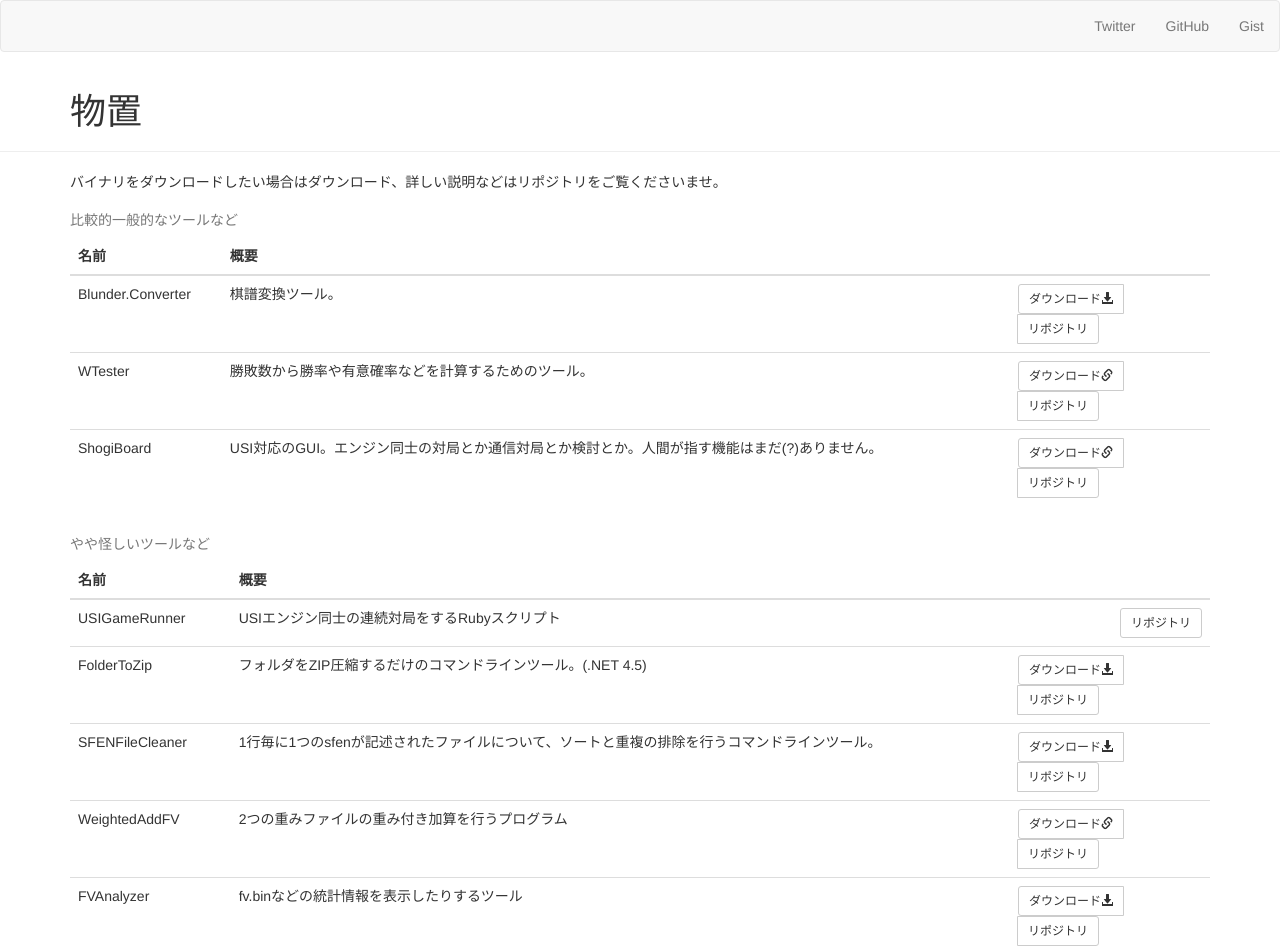
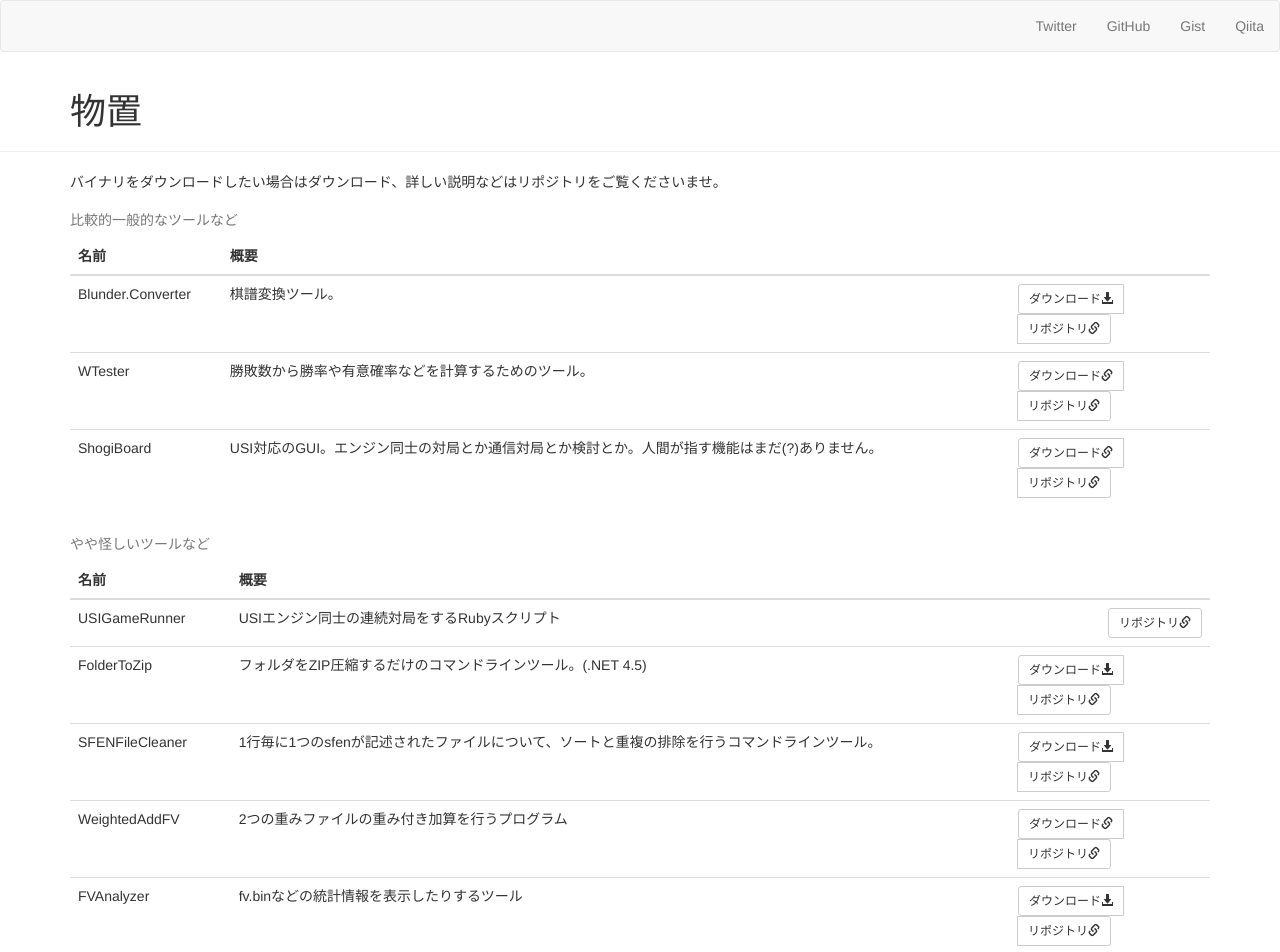
Before and after one commit to ak110/ak110.github.io, a plain HTML site: page index.html in a window 1280 px wide. Shown: the top 952 px of the page. Drawn offline with nearby package versions, Linux system fonts and the light colour scheme.

Commit message:
ちょこちょこ修正

```diff
--- a/index.html
+++ b/index.html
@@ -21,6 +21,9 @@
       <li>
         <a href="https://gist.github.com/ak110">Gist</a>
       </li>
+      <li>
+        <a href="http://qiita.com/ak11">Qiita</a>
+      </li>
     </ul>
   </div>
 </nav>
@@ -33,11 +36,11 @@
 <div class="container">
   <p>バイナリをダウンロードしたい場合はダウンロード、詳しい説明などはリポジトリをご覧くださいませ。</p>
 
-  <table class="table">
+  <table class="table" style="word-break: break-all;">
     <caption>比較的一般的なツールなど</caption>
     <thead>
       <tr>
-        <th>名前</th>
+        <th style="min-width: 100px;">名前</th>
         <th>概要</th>
         <th style="width: 200px;"></th>
       </tr>
@@ -49,7 +52,7 @@
         <td class="text-right">
           <div class="btn-group btn-group-sm" role="group">
             <a class="btn btn-default" href="https://github.com/ak110/Blunder.Converter/blob/master/Binary/Blunder.Converter.zip?raw=true">ダウンロード<span class="glyphicon glyphicon-download-alt"></span></a>
-            <a class="btn btn-default" href="https://github.com/ak110/Blunder.Converter">リポジトリ</a>
+            <a class="btn btn-default" href="https://github.com/ak110/Blunder.Converter">リポジトリ<span class="glyphicon glyphicon-link"></span></a>
           </div>
         </td>
       </tr>
@@ -59,7 +62,7 @@
         <td class="text-right">
           <div class="btn-group btn-group-sm" role="group">
             <a class="btn btn-default" href="https://github.com/ak110/WTester/releases">ダウンロード<span class="glyphicon glyphicon-link"></span></a>
-            <a class="btn btn-default" href="https://github.com/ak110/WTester">リポジトリ</a>
+            <a class="btn btn-default" href="https://github.com/ak110/WTester">リポジトリ<span class="glyphicon glyphicon-link"></span></a>
           </div>
         </td>
       </tr>
@@ -69,18 +72,18 @@
         <td class="text-right">
           <div class="btn-group btn-group-sm" role="group">
             <a class="btn btn-default" href="https://github.com/ak110/ShogiBoard/releases">ダウンロード<span class="glyphicon glyphicon-link"></span></a>
-            <a class="btn btn-default" href="https://github.com/ak110/ShogiBoard">リポジトリ</a>
+            <a class="btn btn-default" href="https://github.com/ak110/ShogiBoard">リポジトリ<span class="glyphicon glyphicon-link"></span></a>
           </div>
         </td>
       </tr>
     </tbody>
   </table>
 
-  <table class="table">
+  <table class="table" style="word-break: break-all;">
     <caption>やや怪しいツールなど</caption>
     <thead>
       <tr>
-        <th>名前</th>
+        <th style="min-width: 100px;">名前</th>
         <th>概要</th>
         <th style="width: 200px;"></th>
       </tr>
@@ -91,7 +94,7 @@
         <td>USIエンジン同士の連続対局をするRubyスクリプト</td>
         <td class="text-right">
           <div class="btn-group btn-group-sm" role="group">
-            <a class="btn btn-default" href="https://github.com/ak110/USIGameRunner">リポジトリ</a>
+            <a class="btn btn-default" href="https://github.com/ak110/USIGameRunner">リポジトリ<span class="glyphicon glyphicon-link"></span></a>
           </div>
         </td>
       </tr>
@@ -101,7 +104,7 @@
         <td class="text-right">
           <div class="btn-group btn-group-sm" role="group">
             <a class="btn btn-default" href="https://github.com/ak110/FolderToZip/blob/master/FolderToZip.exe?raw=true">ダウンロード<span class="glyphicon glyphicon-download-alt"></span></a>
-            <a class="btn btn-default" href="https://github.com/ak110/FolderToZip">リポジトリ</a>
+            <a class="btn btn-default" href="https://github.com/ak110/FolderToZip">リポジトリ<span class="glyphicon glyphicon-link"></span></a>
           </div>
         </td>
       </tr>
@@ -111,7 +114,7 @@
         <td class="text-right">
           <div class="btn-group btn-group-sm" role="group">
             <a class="btn btn-default" href="https://github.com/ak110/SFENFileCleaner/blob/master/Binary/SFENFileCleaner.exe?raw=true">ダウンロード<span class="glyphicon glyphicon-download-alt"></span></a>
-            <a class="btn btn-default" href="https://github.com/ak110/SFENFileCleaner">リポジトリ</a>
+            <a class="btn btn-default" href="https://github.com/ak110/SFENFileCleaner">リポジトリ<span class="glyphicon glyphicon-link"></span></a>
           </div>
         </td>
       </tr>
@@ -121,7 +124,7 @@
         <td class="text-right">
           <div class="btn-group btn-group-sm" role="group">
             <a class="btn btn-default" href="https://github.com/ak110/WeightedAddFV/releases">ダウンロード<span class="glyphicon glyphicon-link"></span></a>
-            <a class="btn btn-default" href="https://github.com/ak110/WeightedAddFV">リポジトリ</a>
+            <a class="btn btn-default" href="https://github.com/ak110/WeightedAddFV">リポジトリ<span class="glyphicon glyphicon-link"></span></a>
           </div>
         </td>
       </tr>
@@ -131,7 +134,7 @@
         <td class="text-right">
           <div class="btn-group btn-group-sm" role="group">
             <a class="btn btn-default" href="https://github.com/ak110/FVAnalyzer/blob/master/Binary/FVAnalyzer.exe?raw=true">ダウンロード<span class="glyphicon glyphicon-download-alt"></span></a>
-            <a class="btn btn-default" href="https://github.com/ak110/FVAnalyzer">リポジトリ</a>
+            <a class="btn btn-default" href="https://github.com/ak110/FVAnalyzer">リポジトリ<span class="glyphicon glyphicon-link"></span></a>
           </div>
         </td>
       </tr>
@@ -141,7 +144,7 @@
         <td class="text-right">
           <div class="btn-group btn-group-sm" role="group">
             <a class="btn btn-default" href="https://github.com/ak110/Blunder.BookEditor/blob/master/Binary/Blunder.BookEditor.zip?raw=true">ダウンロード<span class="glyphicon glyphicon-download-alt"></span></a>
-            <a class="btn btn-default" href="https://github.com/ak110/Blunder.BookEditor">リポジトリ</a>
+            <a class="btn btn-default" href="https://github.com/ak110/Blunder.BookEditor">リポジトリ<span class="glyphicon glyphicon-link"></span></a>
           </div>
         </td>
       </tr>
@@ -149,13 +152,13 @@
   </table>
 
 
-  <table class="table">
+  <table class="table" style="word-break: break-all;">
     <caption>
       コンピュータ将棋エンジン Blunder <small style="margin-left: 4em;">※ USI対応GUI(<a href="http://www.geocities.jp/shogidokoro/">将棋所</a>や<a href="http://www.geocities.jp/shogi_depot/">USI将棋</a>や<a href="https://sites.google.com/site/shogixyz/home/shogigui">ShogiGUI</a>など)が必要です。</small>
     </caption>
     <thead>
       <tr>
-        <th>名前</th>
+        <th style="min-width: 100px;">名前</th>
         <th>概要</th>
         <th style="width: 200px;"></th>
       </tr>
```
